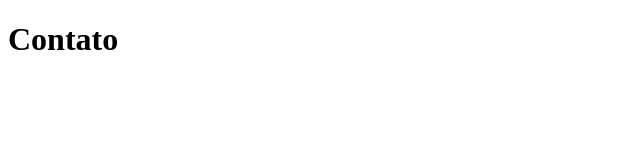
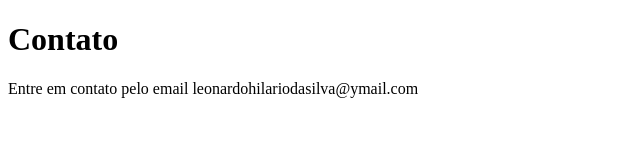
Before and after one commit to LeoHilario/sistema-de-cadastro, a plain HTML site: page contato.html in a window 1280 px wide. Shown: the whole page, without its empty margins (0-640 px from the left). Drawn offline with Linux system fonts and the light colour scheme.

Commit message:
Adicionando o email de contato

```diff
--- a/contato.html
+++ b/contato.html
@@ -8,5 +8,6 @@
 </head>
 <body>
     <h1>Contato</h1>
+    <p> Entre em contato pelo email leonardohilariodasilva@ymail.com </p>
 </body>
 </html>
```
